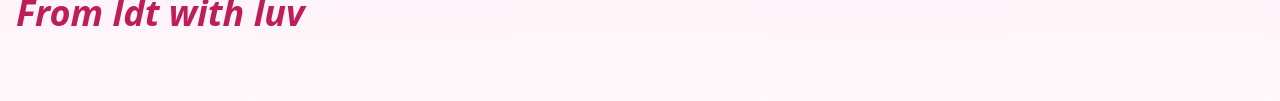
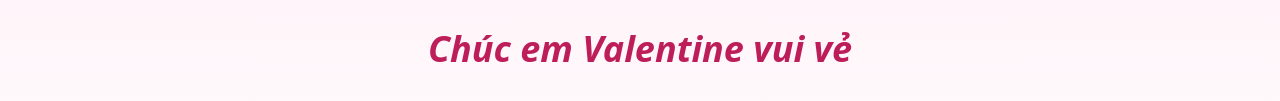
Before and after one commit to lqdung24/lqdung24.github.io, a plain HTML site: page valentine.html in a window 1280 px wide. Both pictures are taken after a click on the button "Yes". Shown: the part 557-658 px from the top of the page. Drawn offline with nearby package versions, Linux system fonts and the light colour scheme.

Commit message:
Update valentine.html

```diff
--- a/valentine.html
+++ b/valentine.html
@@ -67,7 +67,7 @@
       <img id="imageDisplay" src="./image1.gif" alt="Cute kitten with flowers" class="rounded-md h-[300px]" style="object-fit: cover;" />
 
       <h2 id="valentineQuestion" class="text-4xl font-bold italic text-[#bd1e59] my-4">Will you be my Valentine?</h2>
-
+      <h2 id="line1" class="text-4xl font-bold italic text-[#bd1e59] my-4"></h2>
       <div class="flex gap-4 pt-[20px] items-center" id="responseButtons">
 
         <button id="yesButton"
@@ -105,6 +105,8 @@
     const imageDisplay = document.getElementById('imageDisplay');
 
     const valentineQuestion = document.getElementById('valentineQuestion');
+
+    const line1 = document.getElementById('line1');
 
     const responseButtons = document.getElementById('responseButtons');
 
@@ -176,6 +178,9 @@
 
       valentineQuestion.textContent = "Yayyy!! :3\n Chúc em Valentine vui vẻ\nXinh như hoa\nThông minh như anh=)))\n\nFrom ldt with luv"; // Change the question text
 
+      line1.textContent = "Chúc em Valentine vui vẻ";
+
+
       responseButtons.style.display = 'none'; // Hide both buttons
 
       confetti(); // Trigger confetti animation
```
